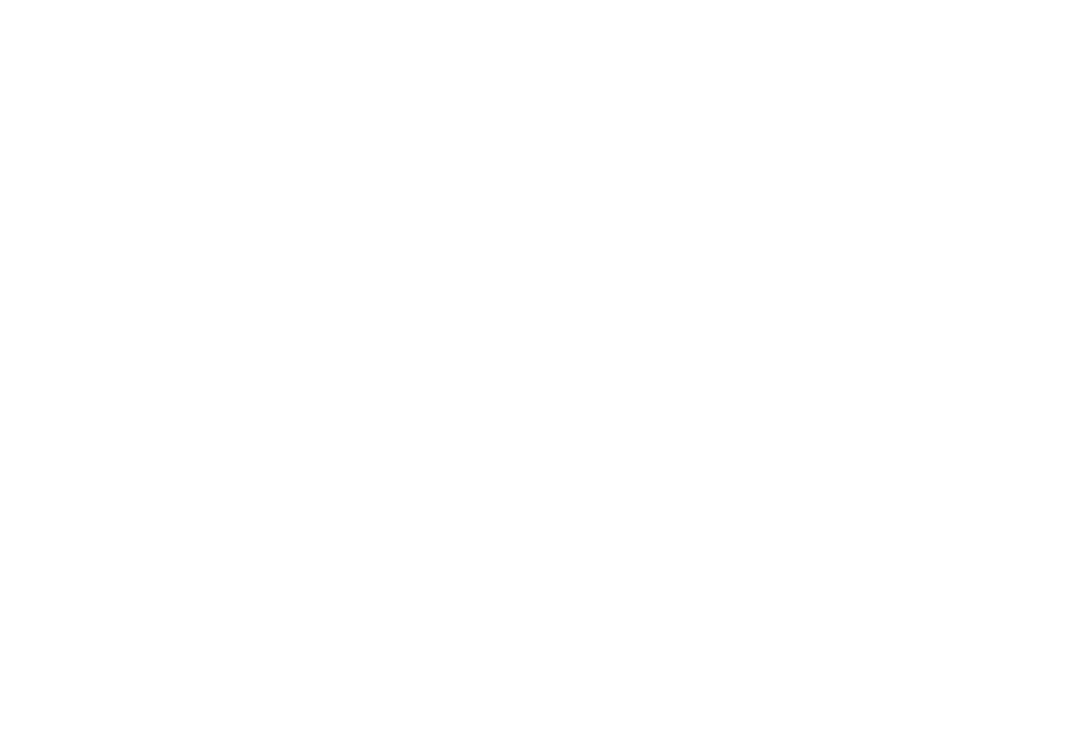
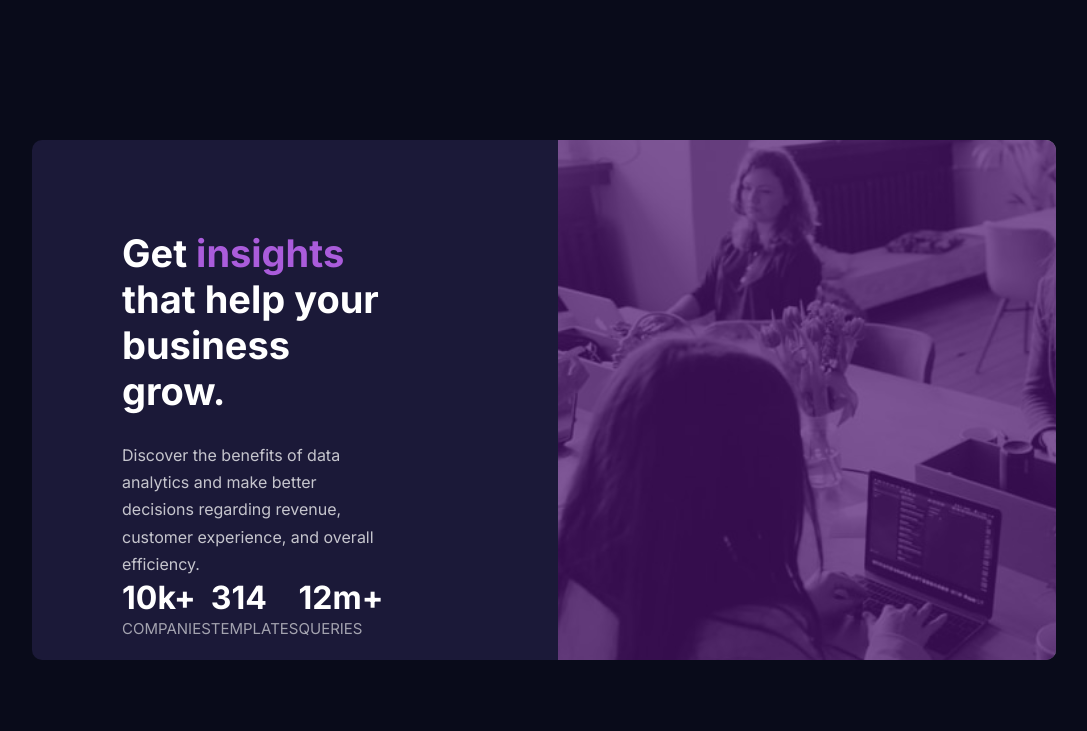
Before and after one commit to deepaksaroha/Stats-preview-card-component, a plain HTML site: page index.html in a window 1280 px wide. Shown: the whole page, without its empty margins (96-1183 px from the left). Drawn offline with Linux system fonts and the light colour scheme.

Commit message:
project done

```diff
--- a/index.html
+++ b/index.html
@@ -1,21 +1,174 @@
 <!DOCTYPE html>
 <html lang="en">
   <head>
-  <meta charset="UTF-8">
-  <meta name="viewport" content="width=device-width, initial-scale=1.0"> <!-- displays site properly based on user's device -->
+    <meta charset="UTF-8" />
+    <meta name="viewport" content="width=device-width, initial-scale=1.0" />
+    <!-- displays site properly based on user's device -->
 
-  <link rel="icon" type="image/png" sizes="32x32" href="./images/favicon-32x32.png">
+    <link
+      rel="icon"
+      type="image/png"
+      sizes="32x32"
+      href="./images/favicon-32x32.png"
+    />
 
     <title>Frontend Mentor | Stats preview card component</title>
 
     <!-- Feel free to remove these styles or customise in your own stylesheet 👍 -->
     <style>
-    .attribution { font-size: 11px; text-align: center; }
-    .attribution a { color: hsl(228, 45%, 44%); }
+      @import url('https://fonts.googleapis.com/css2?family=Inter:wght@400;700&family=Lexend+Deca&display=swap');
+
+      .attribution {
+        font-size: 11px;
+        text-align: center;
+      }
+      .attribution a {
+        color: hsl(228, 45%, 44%);
+      }
+
+      h1, h2, h3, h4, h5, h6, p, body{
+        margin: 0;
+      }
+
+      .cover{
+        display: flex;
+        width: 100vw;
+        height: 100vh;
+        justify-content: center;
+        align-items: center;
+        background-color:  hsl(233, 47%, 7%);
+      }
+
+      .container{
+        width: 80%;
+        height: 65%;
+        display: grid;
+        grid-template-columns: 1fr 1fr;
+        border-radius: 10px;
+        background-color: hsl(244, 38%, 16%);
+        font-family: 'Inter', sans-serif;
+        overflow: hidden;
+        font-size: 15px;
+      }
+
+      .main-img{
+        background-image: url('./images/image-header-desktop.jpg');
+        background-size: cover;
+        background-repeat: no-repeat;
+        position: relative;
+      }
+
+      .main-content{
+        padding: 90px;
+        display: flex;
+        flex-direction: column;
+        justify-content: space-between;
+        padding-right: 175px;
+      }
+
+      .metrics{
+        width: 90%;
+        display: flex;
+        flex-direction: row;
+        justify-content: space-between;
+      }
+
+      .wht-txt{
+        color: white;
+      }
+
+      .sft-vilt{
+        color: hsl(277, 64%, 61%);
+      }
+
+      .swht-txt1{
+        color: hsla(0, 0%, 100%, 0.75);
+      }
+
+      .swht-txt2{
+        color: hsla(0, 0%, 100%, 0.6);
+      }
+
+      .fnt-fml1{
+        font-family: 'Inter', sans-serif;
+      }
+
+      .fnt-fml2{
+        font-family: 'Lexend Deca', sans-serif;
+      }
+
+      .main-heading{
+        font-size: 38px;
+        margin-bottom: 28px;
+      }
+
+      .main-para{
+        font-size: 16px;
+        line-height: 1.7em;
+      }
+
+      .metrics-nums{
+        font-size: 32px;
+        font-weight: 700;
+      }
+
+      .metrics-small{
+        text-transform: uppercase;
+        margin-top: 2px;
+      }
+
+      .layer{
+        position: absolute;
+        top: 0;
+        left: 0;
+        width: 100%;
+        height: 100%;
+        background-color: hsla(277, 71%, 25%, 0.7);
+      }
+
+      @media screen and (max-width: 375px) {
+        .container{
+          width: 350px;
+          height: unset;
+          display: flex;
+          flex-direction: column-reverse;
+        }
+        .main-img{
+          background-image: url('./images/image-header-mobile.jpg');
+          height: 250px;
+        }
+        .main-content{
+          padding: 30px;
+          align-items: center;
+          text-align: center;
+          gap: 35px;
+        }
+        .metrics{
+          height: 90%;
+          display: flex;
+          flex-direction: column;
+          gap: 25px;
+        }
+        .main-heading{
+          font-size: 28px;
+          margin-bottom: 28px;
+        }
+
+        .main-para{
+          font-size: 16px;
+          line-height: 1.7em;
+        }
+
+        .metrics-nums{
+          font-size: 24px;
+          font-weight: 700;
+        }
+      }
+
+
     </style>
   </head>
   <body>
-
     <!-- Get insights that help your business grow.
 
   Discover the benefits of data analytics and make better decisions regarding revenue, customer
@@ -31,6 +184,31 @@
   </div> -->
 
     <!-- ui code -->
-
+    <main class="cover">
+      <div class="container">
+        <article class="main-content">
+          <div>
+            <h1 class="wht-txt main-heading">Get <span class="sft-vilt">insights</span> that help your business grow.</h1>
+            <p class="swht-txt1 main-para">Discover the benefits of data analytics and make better decisions regarding revenue, customer
+              experience, and overall efficiency.</p>
+          </div>
+          <div class="metrics">
+            <div>
+              <p class="metrics-nums wht-txt">10k+</p>
+              <p class="metrics-small swht-txt2">companies</p>
+            </div>
+            <div>
+              <p class="metrics-nums wht-txt">314</p>
+              <p class="metrics-small swht-txt2">templates</p>
+            </div>
+            <div>
+              <p class="metrics-nums wht-txt">12m+</p>
+              <p class="metrics-small swht-txt2">queries</p>
+            </div>
+          </div>
+        </article>
+        <aside class="main-img"><div class="layer"></div></aside>
+      </div>
+    </main>
   </body>
 </html>
```
Lines whose indentation alone changed are shown as unchanged.
